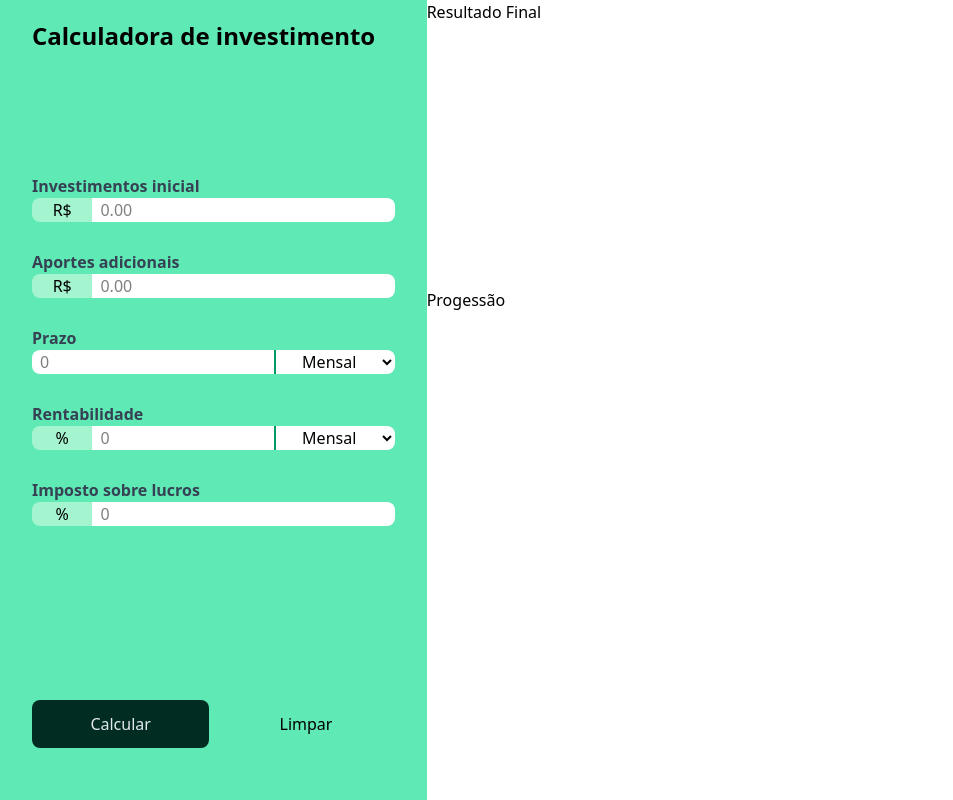
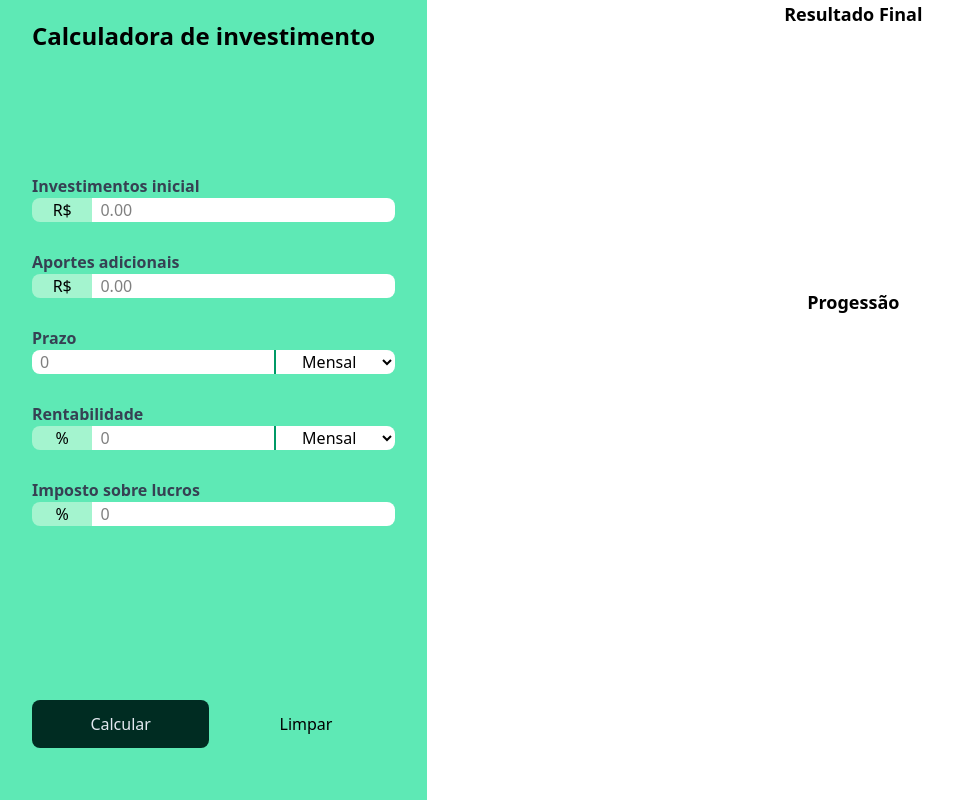
Before and after one commit to LucasPereira1212/ProjetoCalculadoraInvestimento, a website built with Vite: page index.html in a window 1280 px wide. Shown: the whole page, without its empty margins (0-953 px from the left). Built offline with nearby package versions, Linux system fonts and the light colour scheme.

Commit message:
Estilização dos gráficos atualizadas

```diff
--- a/index.html
+++ b/index.html
@@ -143,14 +143,14 @@
         </button>
       </div>
     </aside>
-    <main class="h-full">
-      <section id="charts-container">
-        <div class="h-[36dvh]">
-          <p>Resultado Final</p>
+    <main class="row-span-2 col-span-2">
+      <section id="charts-container" class="h-full">
+        <div class="h-[36%] flex flex-col items-center pb-10">
+          <p class="font-bold text-lg">Resultado Final</p>
           <canvas id="final-money-distribution"></canvas>
         </div>
-        <div class="h-[56dvh]">
-          <p>Progessão</p>
+        <div class="h-[56%] flex flex-col items-center pb-10">
+          <p class="font-bold text-lg">Progessão</p>
           <canvas id="progression"></canvas>
         </div>
       </section>
```
